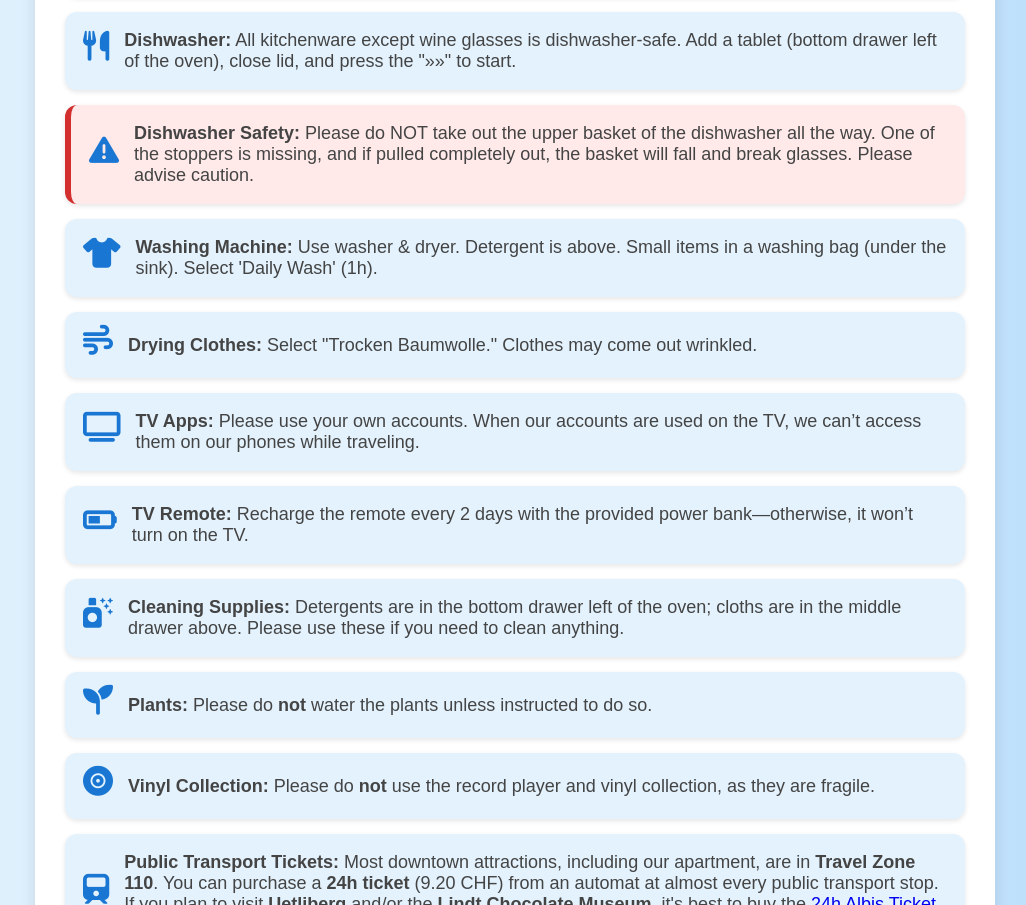
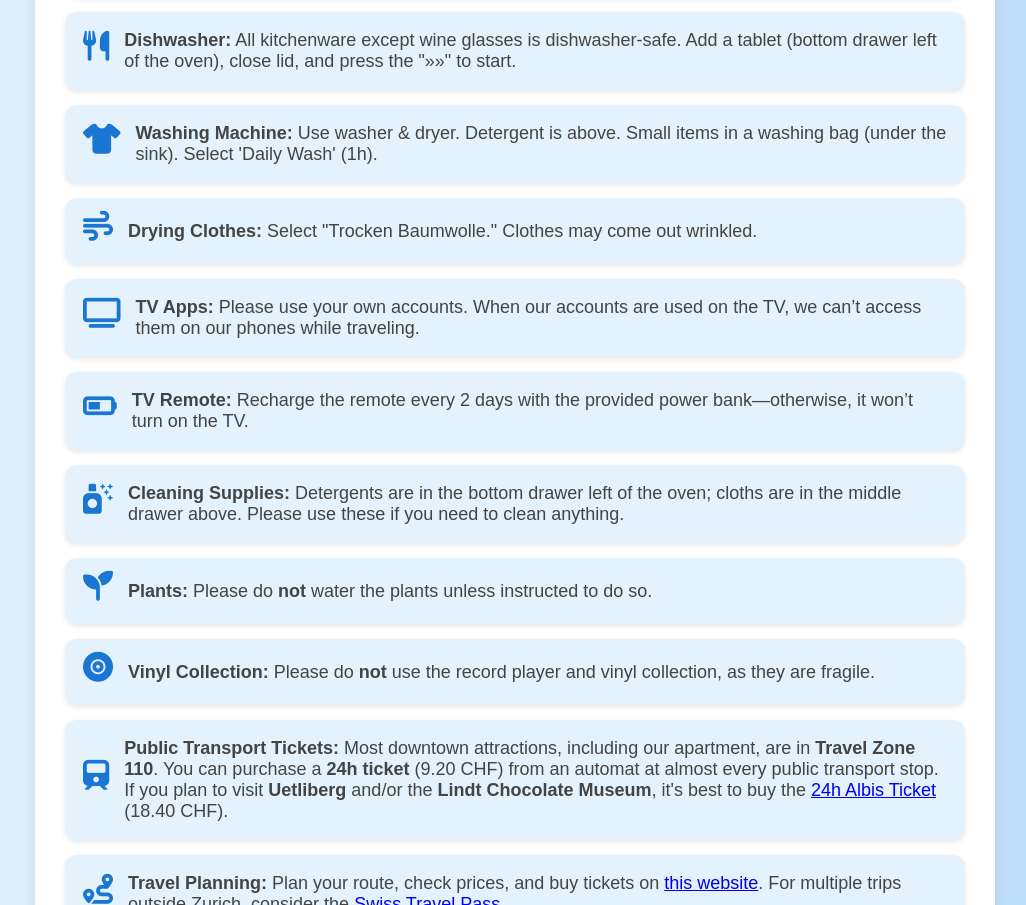
Before and after one commit to yordanov03/HomeExchangeInstructions, a plain HTML site: page index.html in a window 1280 px wide. Shown: the part 1180-2085 px from the top of the page, without its empty margins (125-1151 px from the left). Drawn offline with Linux system fonts and the light colour scheme.

Commit message:
comment out dishwasher stopper instruction

```diff
--- a/index.html
+++ b/index.html
@@ -217,7 +217,7 @@
             close lid, and press the "»»" to start.
           </div>
         </div>
-        <div class="rule important">
+        <!-- <div class="rule important">
           <i class="fas fa-exclamation-triangle"></i>
           <div class="rule-text">
             <strong>Dishwasher Safety:</strong> Please do NOT take out the upper
@@ -225,7 +225,7 @@
             missing, and if pulled completely out, the basket will fall and
             break glasses. Please advise caution.
           </div>
-        </div>
+        </div> -->
         <div class="rule">
           <i class="fas fa-tshirt"></i>
           <div class="rule-text">
```
